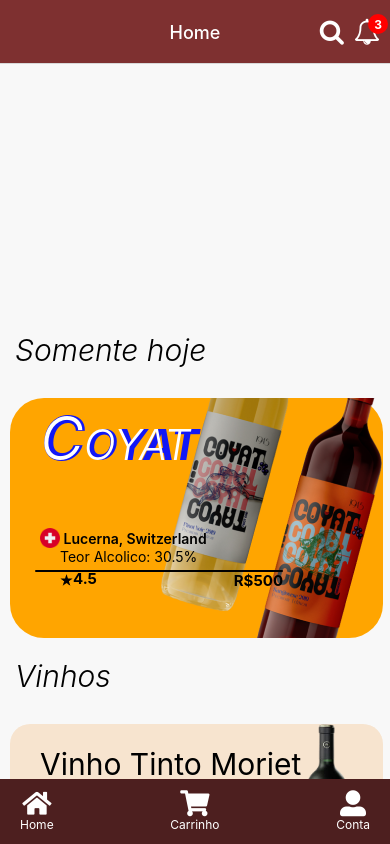
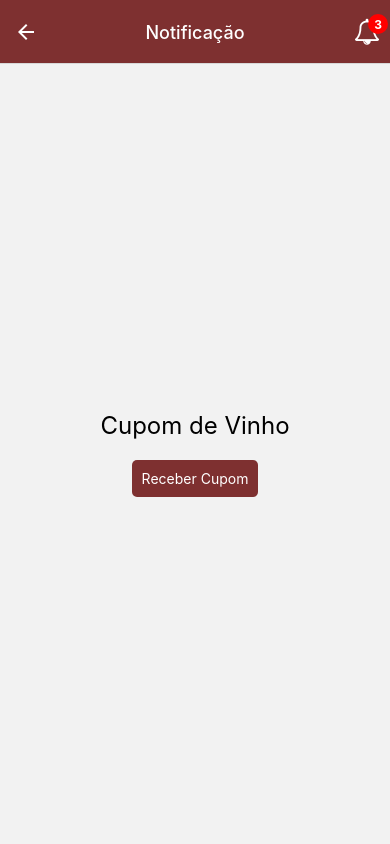
Before and after one commit to ArthurBerdusco/loja-de-vinhos, a React Native app: screen /Notification1 in a window 390 px wide. Built offline with nearby package versions, Linux system fonts and the light colour scheme.

Commit message:
atualizado informacoes[

```diff
--- a/App.js
+++ b/App.js
@@ -7,9 +7,9 @@ import Cart from './src/screens/Cart';
 import Payment from './src/screens/Payment';
 import NotificationButton from './src/components/NotificationButton';
 import Search from './src/screens/Search';
-import NotificationContent from './src/screens/NotificationContent';
 import SearchButton from './src/components/SearchButton';
 import { View } from 'react-native';
+import Notification1 from './src/components/notifications/Notification1';
 
 const Stack = createNativeStackNavigator();
 
@@ -30,7 +30,6 @@ export default function App() {
           },
           headerRight: () => (
             <View style={{ flexDirection: 'row', alignItems: 'center' }}>
-              <SearchButton navigation={useNavigation()} />
               <NotificationButton navigation={useNavigation()} />
             </View>
           ),
@@ -38,12 +37,15 @@ export default function App() {
       >
 
         <Stack.Screen name="Home" component={Home} options={{ headerTitle: 'Home' }} />
+
+
         <Stack.Screen name="Review" component={Review} options={{ headerTitle: 'Informações' }} />
         <Stack.Screen name="Cart" component={Cart} options={{ headerTitle: 'Carrinho' }} />
         <Stack.Screen name="Payment" component={Payment} options={{ headerTitle: 'Pagamento' }} />
 
         <Stack.Screen name="Notifications" component={Notifications} options={{ headerRight: null, headerTitle: 'Notificações' }} />
-        <Stack.Screen name="NotificationContent" component={NotificationContent} options={{ headerRight: null, headerTitle: 'Notificação' }} />
+        <Stack.Screen name="Notification1" component={Notification1} options={{ headerTitle: 'Notificação' }} />
+
 
         <Stack.Screen name="Search" component={Search} options={{ headerTitle: 'Buscar' }} />
 
--- /dev/null
+++ b/src/components/notifications/Notification1.js
@@ -0,0 +1,61 @@
+import React, { useState } from 'react';
+import { View, Text, TouchableOpacity, StyleSheet } from 'react-native';
+
+const Notification1 = () => {
+  const [cupomVisible, setCupomVisible] = useState(false);
+
+  const toggleCupom = () => {
+    setCupomVisible(!cupomVisible);
+  };
+
+  return (
+    <View style={styles.container}>
+      <Text style={styles.text}>Cupom de Vinho</Text>
+      <TouchableOpacity onPress={toggleCupom} style={styles.button}>
+        <Text style={styles.buttonText}>
+          {cupomVisible ? 'Fechar Cupom' : 'Receber Cupom'}
+        </Text>
+      </TouchableOpacity>
+      {cupomVisible && (
+        <View style={styles.cupomContainer}>
+          <Text style={styles.cupomText}>50OFF</Text>
+        </View>
+      )}
+    </View>
+  );
+};
+
+const styles = StyleSheet.create({
+  container: {
+    flex: 1,
+    alignItems: 'center',
+    justifyContent: 'center',
+  },
+  text: {
+    fontSize: 24,
+    marginBottom: 20,
+  },
+  button: {
+    backgroundColor: '#7E3030',
+    padding: 10,
+    borderRadius: 5,
+  },
+  buttonText: {
+    color: 'white',
+  },
+  cupomContainer: {
+    backgroundColor: '#F8F8F8',
+    padding: 20,
+    borderRadius: 15,
+    marginTop: 20,
+    alignItems: 'center',
+    justifyContent: 'center',
+  },
+  cupomText: {
+    fontSize: 24,
+    color: '#7E3030',
+    fontWeight: 'bold',
+  },
+});
+
+export default Notification1;
--- a/src/screens/NotificationContent.js
+++ /dev/null
@@ -1,34 +0,0 @@
-import React from "react";
-import { View, Text, TouchableOpacity, StyleSheet, TextInput, Button } from "react-native"
-import { SafeAreaView } from "react-native-safe-area-context";
-
-const NotificationContent = () => {
-
-    const [text, onChangeText] = React.useState('Procure seu vinho');
-
-    return (
-        <View>
-            <SafeAreaView>
-                <Text >Pesquisar</Text>
-                <TextInput
-                    style={styles.input}
-                    onChangeText={onChangeText}
-                    value={text}
-                />
-            </SafeAreaView>
-        </View>
-
-    )
-}
-
-const styles = StyleSheet.create({
-    input: {
-        height: 40,
-        margin: 12,
-        borderWidth: 1,
-        padding: 10,
-    },
-});
-
-
-export default NotificationContent;
--- a/src/screens/Notifications.js
+++ b/src/screens/Notifications.js
@@ -95,7 +95,7 @@ const Notification = (props) => {
     return (
         <TouchableOpacity style={styles.notification} onPress={() => {
             props.handleNotificationPress(); // Chama a função passada como prop
-            props.navigation.navigate('NotificationContent');
+            props.navigation.navigate('Notification1');
         }}>
             <View style={bolinhaStyle}></View>
             <View style={styles.notificationContent}>
```
Also changed, not shown: src/components/SerachBar.js (added, +49 -0 lines).
